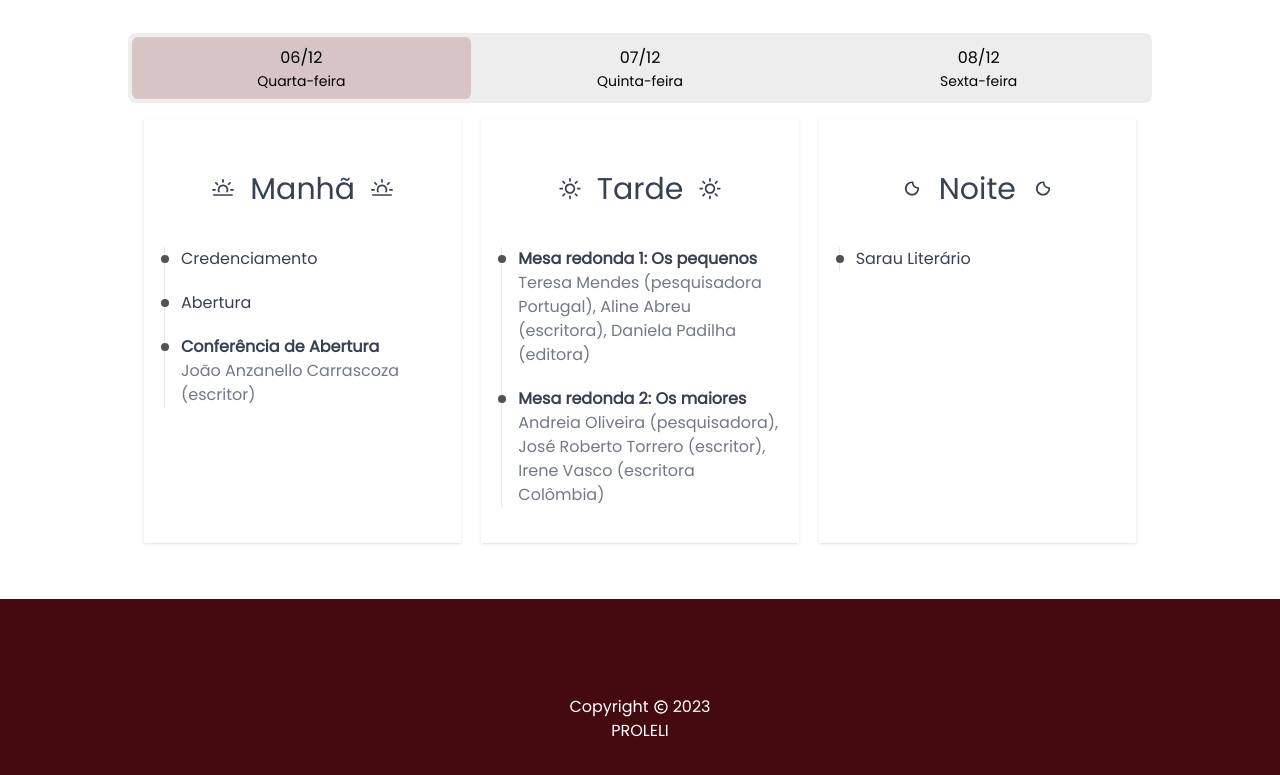
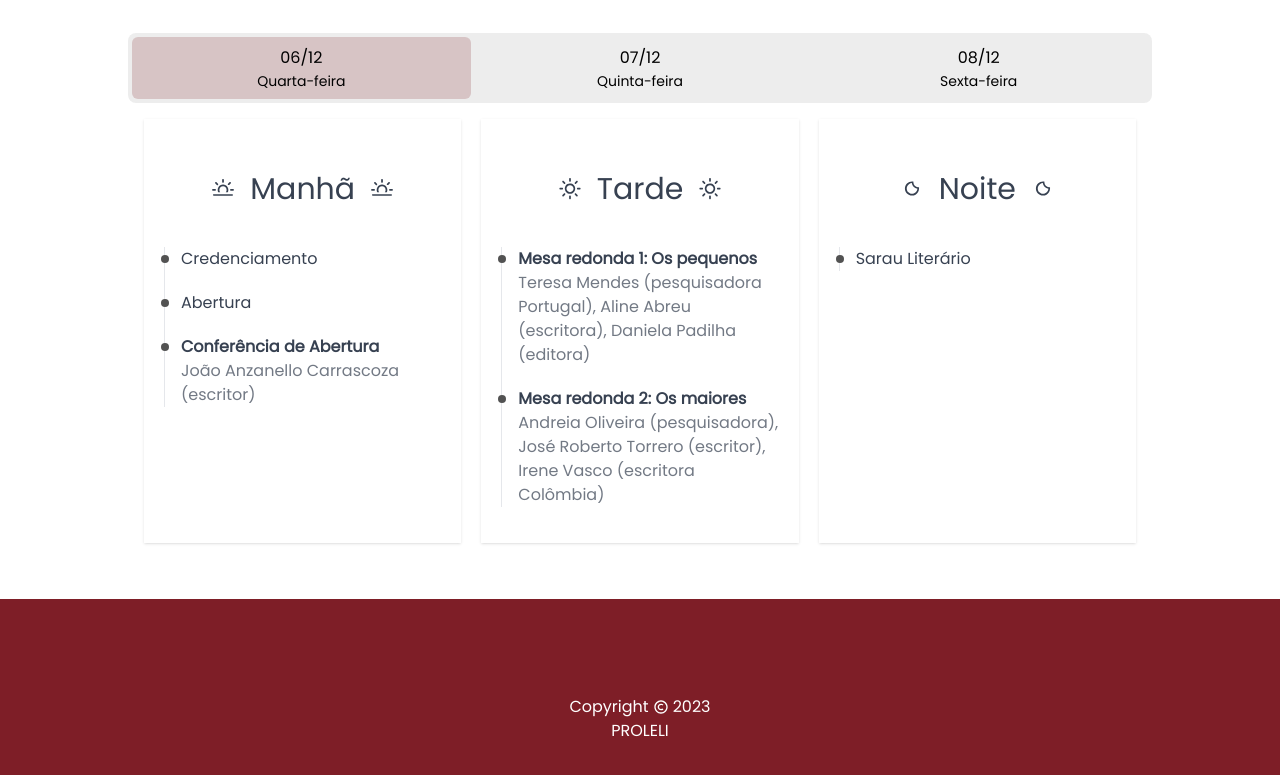
Before and after one commit to hidekinakata/CILIJ-2023, a React (Vite) app: page / in a window 1280 px wide. Shown: the part 1879-2654 px from the top of the page. Built offline with nearby package versions, Linux system fonts and the light colour scheme.

Commit message:
update footer color

```diff
--- a/src/components/Footer.tsx
+++ b/src/components/Footer.tsx
@@ -7,7 +7,7 @@ const Footer: React.FC<FooterType> = (props) => {
   return (
     <footer
       className={
-        "flex h-60 w-full items-center bg-aubergine-950 font-medium text-white"
+        "mt-auto flex h-60 w-full items-center bg-aubergine-900 font-medium text-white"
       }
     >
       <div className={"w-full whitespace-pre-wrap"}>
```
